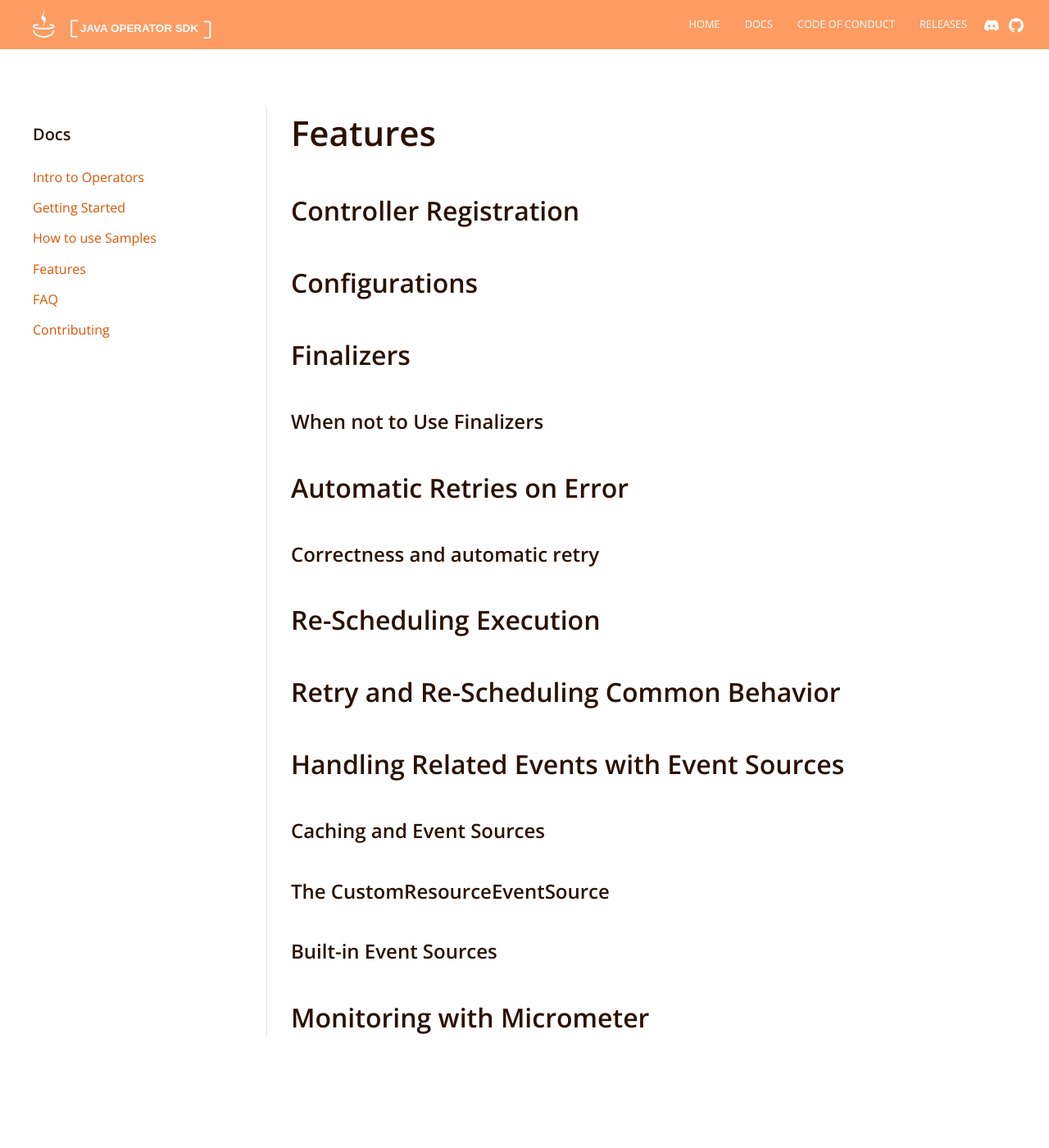
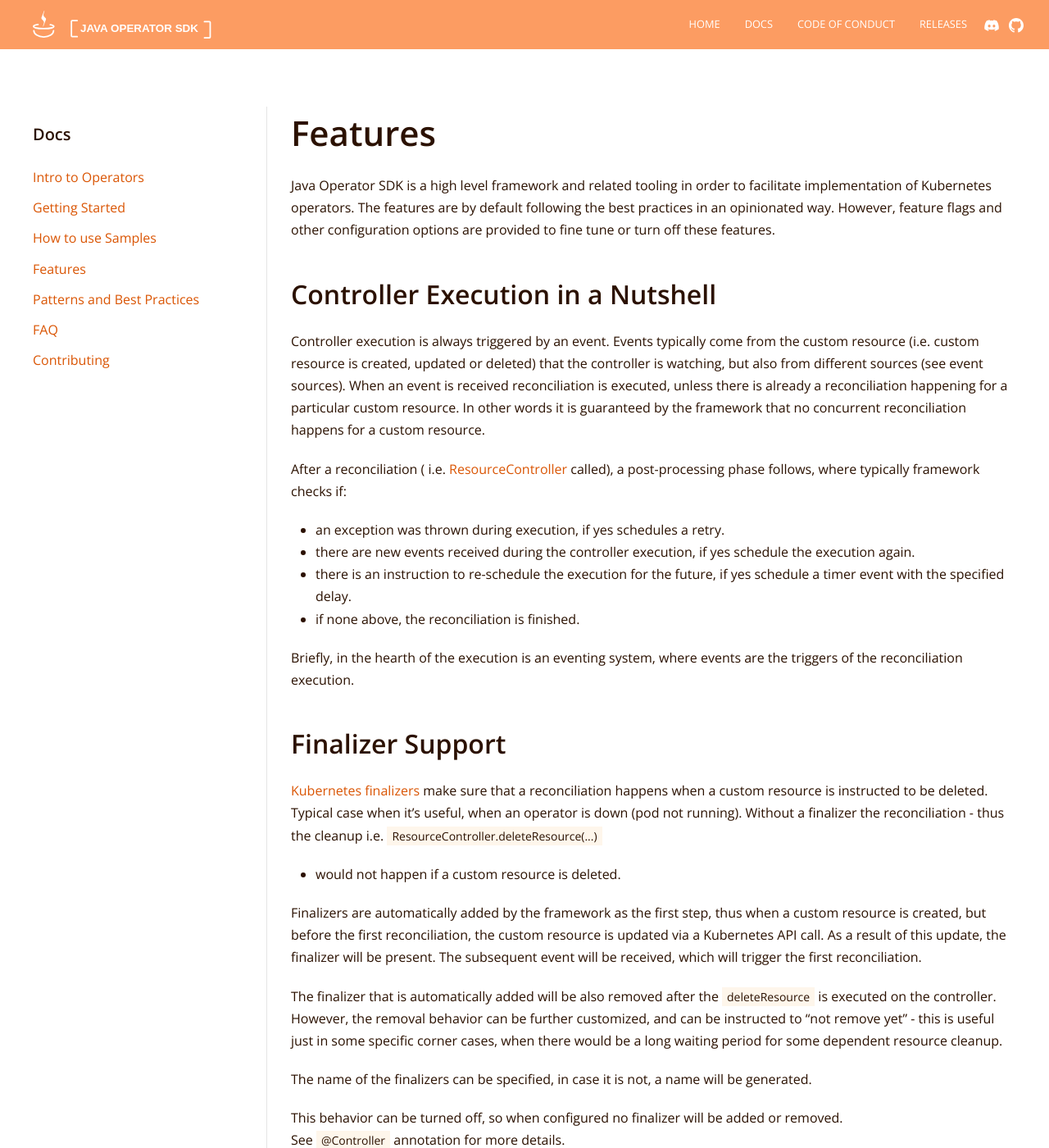
Before and after one commit to operator-framework/java-operator-sdk, a Jekyll site: the page built from docs/documentation/features.md, in a window 1280 px wide and 1400 px high. Shown: the whole window at 82% size. Built offline with Jekyll 4.4.1, drawn with Linux system fonts in a browser that asks for light colours; nearby versions of some CDN libraries; some of the changed text lies outside the part shown.

Commit message:
docs: finalizers and best braticies page (#647)

```diff
--- a/docs/_data/sidebar.yml
+++ b/docs/_data/sidebar.yml
@@ -7,6 +7,8 @@
     url: /docs/using-samples
   - title: Features
     url: /docs/features
+  - title: Patterns and Best Practices
+    url: /docs/patterns-best-practices
   - title: FAQ
     url: /docs/faq
   - title: Contributing
--- a/docs/documentation/features.md
+++ b/docs/documentation/features.md
@@ -7,13 +7,67 @@ permalink: /docs/features
 
 # Features
 
-## Controller Registration
+Java Operator SDK is a high level framework and related tooling in order to facilitate implementation of Kubernetes
+operators. The features are by default following the best practices in an opinionated way. However, feature flags and
+other configuration options are provided to fine tune or turn off these features.
 
-## Configurations
+## Controller Execution in a Nutshell
 
-## Finalizers
+Controller execution is always triggered by an event. Events typically come from the custom resource
+(i.e. custom resource is created, updated or deleted) that the controller is watching, but also from different sources
+(see event sources). When an event is received reconciliation is executed, unless there is already a reconciliation
+happening for a particular custom resource. In other words it is guaranteed by the framework that no concurrent
+reconciliation happens for a custom resource.
 
-### When not to Use Finalizers
+After a reconciliation (
+i.e. [ResourceController](https://github.com/java-operator-sdk/java-operator-sdk/blob/master/operator-framework-core/src/main/java/io/javaoperatorsdk/operator/api/ResourceController.java)
+called), a post-processing phase follows, where typically framework checks if:
+
+- an exception was thrown during execution, if yes schedules a retry.
+- there are new events received during the controller execution, if yes schedule the execution again.
+- there is an instruction to re-schedule the execution for the future, if yes schedule a timer event with the specified
+  delay.
+- if none above, the reconciliation is finished.
+
+Briefly, in the hearth of the execution is an eventing system, where events are the triggers of the reconciliation
+execution.
+
+## Finalizer Support
+
+[Kubernetes finalizers](https://kubernetes.io/docs/concepts/overview/working-with-objects/finalizers/)
+make sure that a reconciliation happens when a custom resource is instructed to be deleted. Typical case when it's
+useful, when an operator is down (pod not running). Without a finalizer the reconciliation - thus the cleanup
+i.e. [`ResourceController.deleteResource(...)`](https://github.com/java-operator-sdk/java-operator-sdk/blob/master/operator-framework-core/src/main/java/io/javaoperatorsdk/operator/api/ResourceController.java)
+
+- would not happen if a custom resource is deleted.
+
+Finalizers are automatically added by the framework as the first step, thus when a custom resource is created, but
+before the first reconciliation, the custom resource is updated via a Kubernetes API call. As a result of this update, the
+finalizer will be present. The subsequent event will be received, which will trigger the first reconciliation.
+
+The finalizer that is automatically added will be also removed after the `deleteResource` is executed on the controller.
+However, the removal behavior can be further customized, and can be instructed to "not remove yet" - this is useful just
+in some specific corner cases, when there would be a long waiting period for some dependent resource cleanup.
+
+The name of the finalizers can be specified, in case it is not, a name will be generated.
+
+This behavior can be turned off, so when configured no finalizer will be added or removed.
+See [`@Controller`](https://github.com/java-operator-sdk/java-operator-sdk/blob/master/operator-framework-core/src/main/java/io/javaoperatorsdk/operator/api/Controller.java)
+annotation for more details.
+
+### When not to Use Finalizers?
+
+Typically, automated finalizer handling should be turned off, when **all** the cleanup of the dependent resources is
+handled by Kubernetes itself. This is handled by
+Kubernetes [garbage collection](https://kubernetes.io/docs/concepts/architecture/garbage-collection/#owners-dependents).
+Setting the owner reference and related fields are not in the scope of the SDK for now, it's up to the user to have them
+configured properly when creating the objects.
+
+When automatic finalizer handling is turned off, the `ResourceController.deleteResource(...)` method is not called, in
+case of a delete event received. So it does not make sense to implement this method and turn off finalizer at the same
+time.
+
+## Separating `createOrUpdate` from `delete`
 
 ## Automatic Retries on Error
 
```
Also changed, not shown: docs/documentation/patterns-best-practices.md (added, +27 -0 lines).
